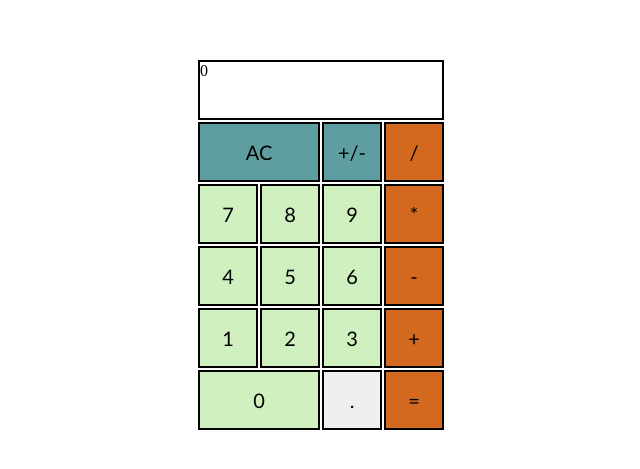
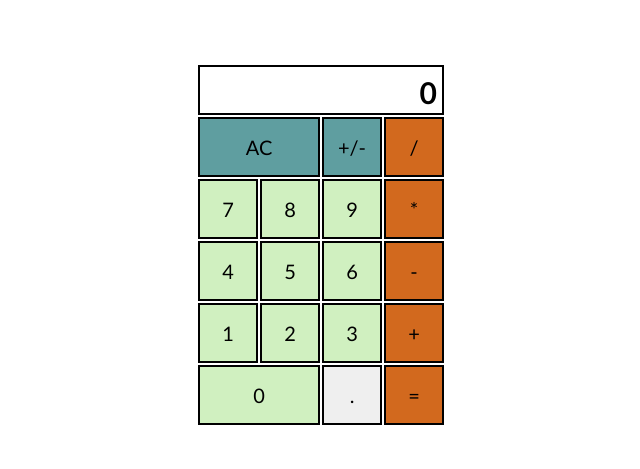
Before and after one commit to lainth/calculator, a plain HTML site: page index.html in a window 1280 px wide. Shown: the part 163-632 px from the top of the page, without its empty margins (319-959 px from the left). Drawn offline with Linux system fonts and the light colour scheme.

Commit message:
adjusted size of display

```diff
--- a/styles.css
+++ b/styles.css
@@ -7,7 +7,14 @@ button {
 
 .display {
   grid-area: display;
+  text-align: end;
+  padding-top: 7px;
+  padding-right: 5px;
   border: 2px solid black;
+  font-family: "Trebuchet MS", "Lucida Sans Unicode", "Lucida Grande",
+    "Lucida Sans", Arial, sans-serif;
+  font-weight: bold;
+  font-size: 30px;
 }
 
 .blue {
@@ -98,7 +105,7 @@ button {
   height: 100vh;
   display: grid;
   grid-template-columns: 60px 60px 60px 60px;
-  grid-template-rows: 60px 60px 60px 60px 60px 60px;
+  grid-template-rows: 50px 60px 60px 60px 60px 60px;
   column-gap: 2px;
   row-gap: 2px;
   grid-template-areas:
```
